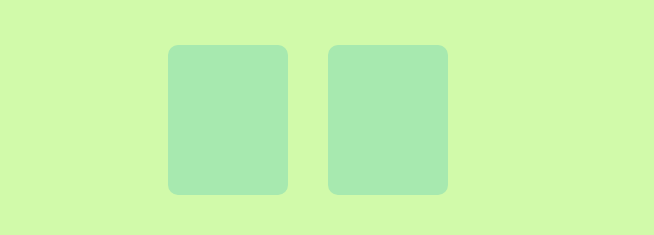
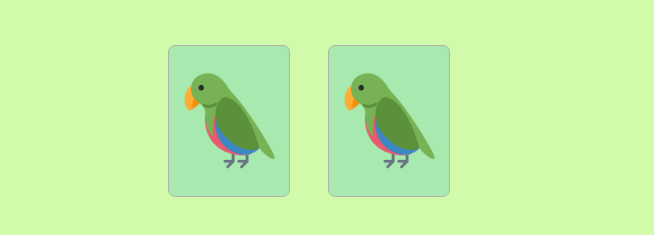
Before and after one commit to DAmalek/projeto4-parrotscardgame, a plain HTML site: page index.html in a window 1280 px wide. Shown: the part 101-336 px from the top of the page, without its empty margins (312-966 px from the left). Drawn offline with Linux system fonts and the light colour scheme.

Commit message:
rotação pronta

```diff
--- a/index.html
+++ b/index.html
@@ -14,10 +14,23 @@
     </header>
     <main>
         <div class="container">
-            <div class="card">
+            <div class="card ">
+                <div class="card-face card-front">
+                    <img src="./IMG/bobrossparrot.gif" class="papablack">
+                </div>
+
+                <div class="card-face card-back">
+                    <img src="./IMG/front.png" class="papa" >
+                </div>
 
             </div>
-            <div class="card">
+            <div class="card ">
+                <div class="card-face card-front">
+                    <img src="./IMG/bobrossparrot.gif" class="papablack">
+                </div>
+                <div class="card-face card-back">
+                    <img src="./IMG/front.png" class="papa" >
+                </div>
 
             </div>
         </div>
--- a/style.css
+++ b/style.css
@@ -20,9 +20,45 @@ header{
 .card{
     width: 120px;
     height: 150px;
-    border-radius: 10px;
-    background-color: #A7E9AF;
+    border-radius: 7px;
+
     margin-right: 40px;
     cursor: pointer;
+    position: relative;
 
 }
+.card-face{
+    background-color: #A7E9AF;
+    border-radius: 7px;
+    border: 1px solid rgb(175, 180, 173);
+    position: absolute;
+    width: 100%;
+    height: 100%;
+    display: flex;
+    justify-content: center;
+    align-items: center;
+    backface-visibility: hidden;
+    transition: transform 400ms ease-out;
+}
+.papa{
+    width: 100px;
+    height: 100px;
+}
+.papablack{
+    width: 50px;
+    height: 50px;
+}
+.card-back{
+    transform: rotateY(0);
+}
+.card-front{
+    transform: rotateY(180deg);
+
+}
+.card:hover .card-back {
+    transform: rotateY(-180deg);
+  }
+
+  .card:hover .card-front {
+    transform: rotateY(0);
+  }
```
